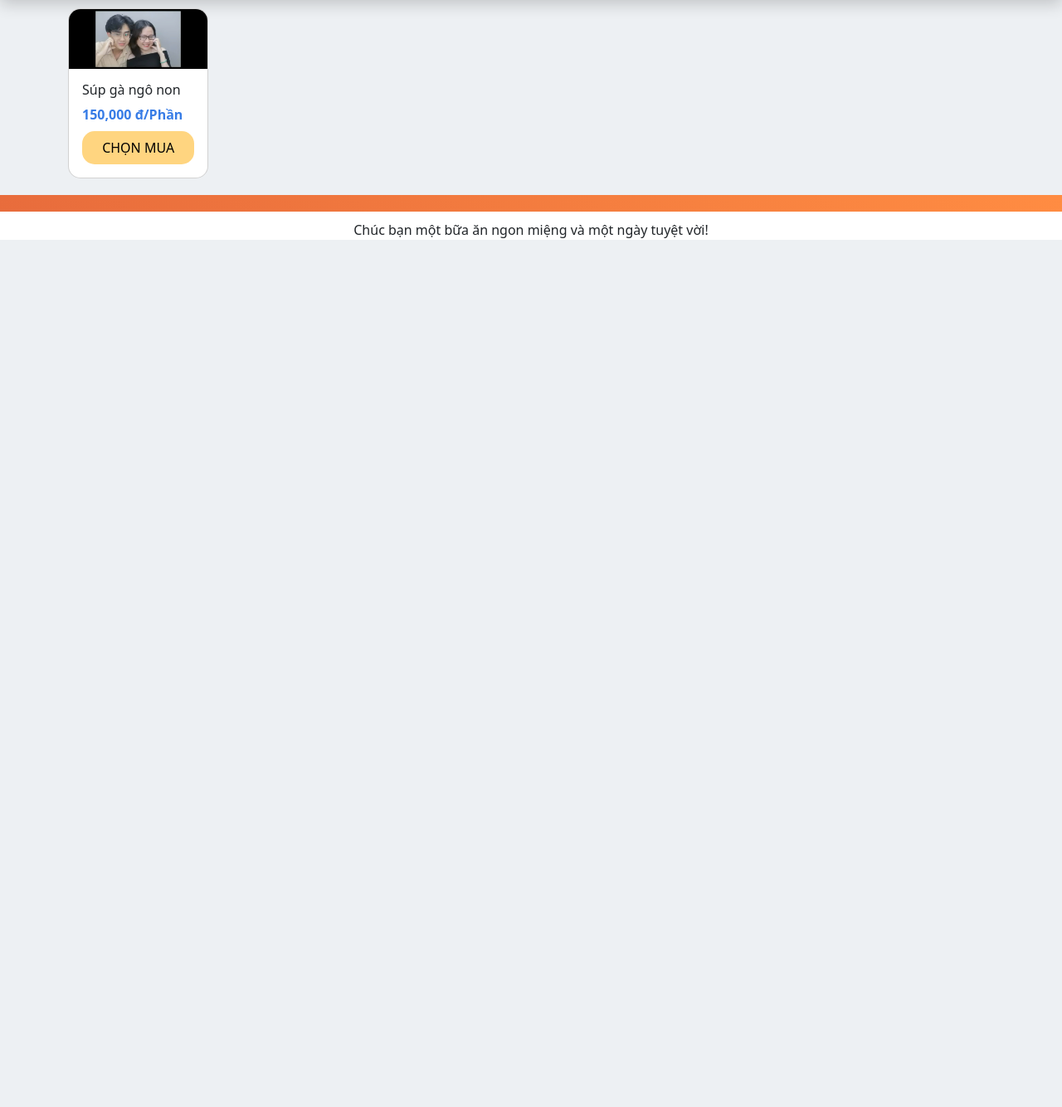
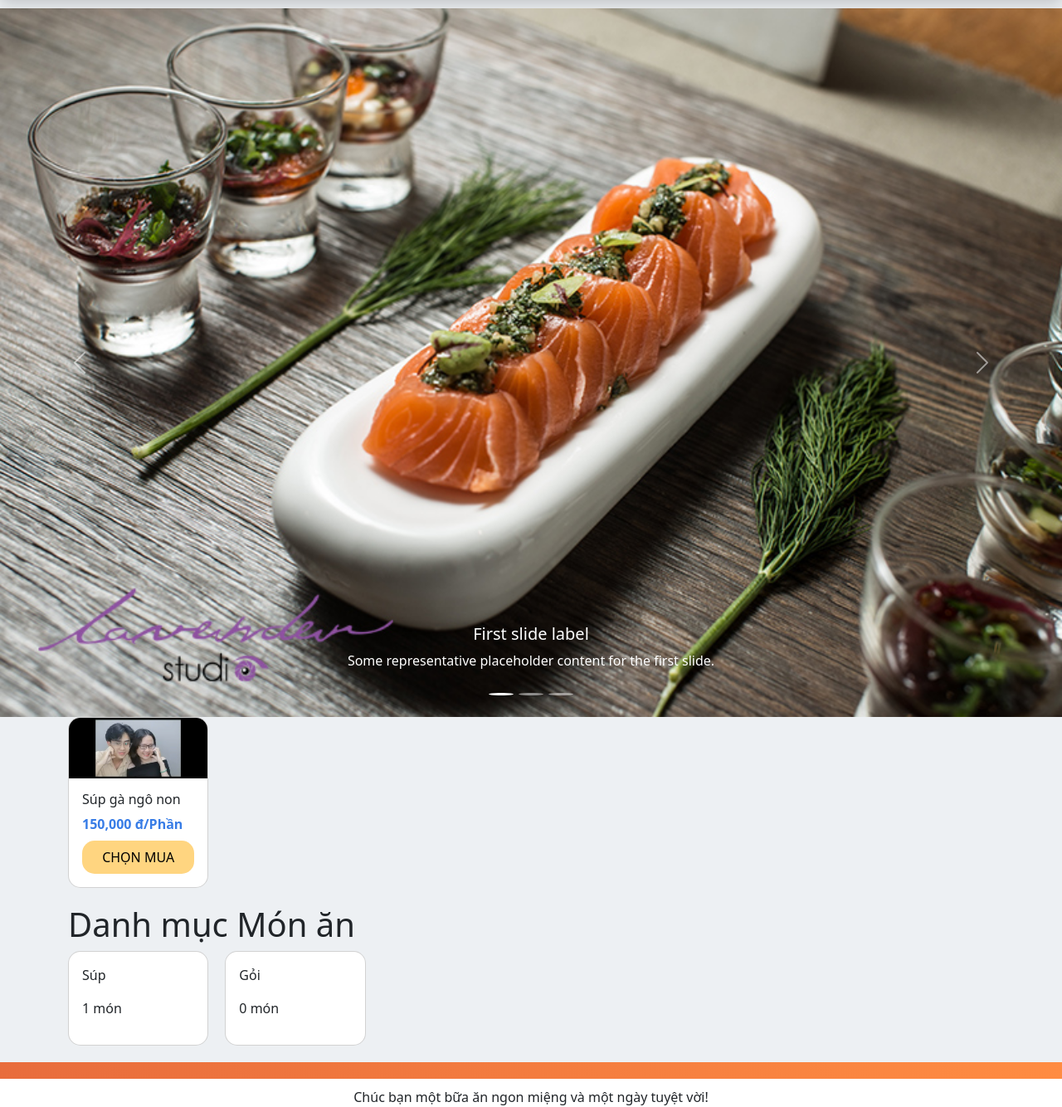
Before and after one commit to MyHuyenGroup11/IE221.P11_Gr17, a Django app: page / in a window 1280 px wide. Shown: the part 132-1466 px from the top of the page at 83% size. Before the commit the page ends 421 px from the top, so only its background shows below. Run offline with Django 5.2, Linux system fonts and the light colour scheme; data comes from the database, SQL or seed files in the repository; both versions use the stored data as it was after the commit; some libraries are stand-ins or nearby versions.

Commit message:
Chỉnh sửa Trang chủ

```diff
--- a/myWeb/products/templates/TrangChu.html
+++ b/myWeb/products/templates/TrangChu.html
@@ -1,8 +1,47 @@
 {% extends "base.html" %}
+
 {% load static %}
-
 {% block content %}
 <link rel="stylesheet" href = "{% static 'css/TrangChu.css' %}">
+
+<div id="carouselExampleCaptions" class="carousel slide">
+    <div class="carousel-indicators">
+        <button type="button" data-bs-target="#carouselExampleCaptions" data-bs-slide-to="0" class="active" aria-current="true" aria-label="Slide 1"></button>
+        <button type="button" data-bs-target="#carouselExampleCaptions" data-bs-slide-to="1" aria-label="Slide 2"></button>
+        <button type="button" data-bs-target="#carouselExampleCaptions" data-bs-slide-to="2" aria-label="Slide 3"></button>
+    </div>
+    <div class="carousel-inner">
+        <div class="carousel-item active">
+        <img src="{% static 'image/chup-hinh-quang-cao-mon-an-11.jpg'%}" class="d-block w-100" alt="...">
+        <div class="carousel-caption d-none d-md-block">
+            <h5>First slide label</h5>
+            <p>Some representative placeholder content for the first slide.</p>
+        </div>
+        </div>
+        <div class="carousel-item">
+        <img src="{% static 'image/nghe-thuat-trinh-bay-va-chup-anh-mon-an 8.jpg' %}" class="d-block w-100" alt="...">
+        <div class="carousel-caption d-none d-md-block">
+            <h5>Second slide label</h5>
+            <p>Some representative placeholder content for the second slide.</p>
+        </div>
+        </div>
+        <div class="carousel-item">
+        <img src="{% static 'image/OIP.jpg' %}" class="d-block w-100" alt="...">
+        <div class="carousel-caption d-none d-md-block">
+            <h5>Third slide label</h5>
+            <p>Some representative placeholder content for the third slide.</p>
+        </div>
+        </div>
+    </div>
+    <button class="carousel-control-prev" type="button" data-bs-target="#carouselExampleCaptions" data-bs-slide="prev">
+        <span class="carousel-control-prev-icon" aria-hidden="true"></span>
+        <span class="visually-hidden">Previous</span>
+    </button>
+    <button class="carousel-control-next" type="button" data-bs-target="#carouselExampleCaptions" data-bs-slide="next">
+        <span class="carousel-control-next-icon" aria-hidden="true"></span>
+        <span class="visually-hidden">Next</span>
+    </button>
+</div>
 
 <section class="products">
     <div class="container">
@@ -24,4 +63,24 @@
         </div>
     </div>
 </section>
+
+<section class="categories">
+    <div class="container">
+        <article class="category">
+            <h1>Danh mục Món ăn</h1>
+            <div class="grid">
+                {% for category in top_categories %}
+                <a href="#">
+                    <div class="card">
+                        <div class="card-body">
+                            <p class="name-cate">{{ category.cate_2 }}</p>
+                            <p class="num-product">{{ category.num_products }} món</p>
+                        </div>
+                    </div>
+                </a>
+                {% endfor %}
+            </div>
+        </article>
+    </div>
+</section>
 {% endblock %}
```
Also changed, not shown: myWeb/db.sqlite3, myWeb/static/image/OIP.jpg (added), myWeb/static/image/chup-hinh-quang-cao-mon-an-11.jpg (added), myWeb/static/image/nghe-thuat-trinh-bay-va-chup-anh-mon-an 8.jpg (added).
